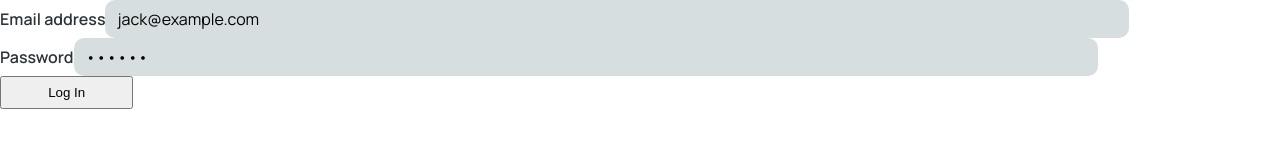
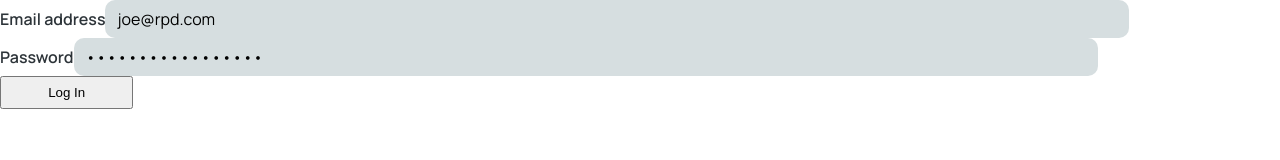
Before and after one commit to m-ly/react-call-taker-guide, a React (Vite) app: page /login in a window 1280 px wide. Shown: the top 160 px of the page. Built offline with nearby package versions, Linux system fonts and the light colour scheme.

Commit message:
added login/logout capability

```diff
--- a/src/App.jsx
+++ b/src/App.jsx
@@ -8,7 +8,9 @@ import { BrowserRouter as Router, Routes, Route } from "react-router-dom";
 import AppLayout from "./components/AppLayout.jsx";
 import Login from "./pages/Login.jsx";
 import Admin from "./pages/Admin.jsx";
+import CallGuideForm from "./components/CallGuideForm.jsx";
 import { Toaster } from "react-hot-toast";
+import ProtectedRoutes from "./components/ProtectedRoutes.jsx";
 
 const queryClient = new QueryClient({
   defaultOptions: {
@@ -28,7 +30,14 @@ function App() {
             <Routes>
               <Route path="/" element={<AppLayout />} />
               <Route path="/login" element={<Login />} />
-              <Route path="/admin/*" element={<Admin />} />
+              <Route
+                path="/admin/*"
+                element={
+                  <ProtectedRoutes>
+                    <Admin />
+                  </ProtectedRoutes>
+                }
+              />
             </Routes>
           </Router>
         </AuthProvider>
--- a/src/components/AppLayout.jsx
+++ b/src/components/AppLayout.jsx
@@ -6,7 +6,7 @@ import Container from "./Container";
 import CallGuideForm from "./CallGuideForm";
 import Header from "./Header";
 
-export default function AppLayout() {
+export default function AppLayout({ children }) {
   const {
     isLoading,
     data: callTypes,
@@ -21,9 +21,12 @@ export default function AppLayout() {
 
   return (
     <main>
-      <Header /> <SideBar callTypes={callTypes} />
+      <Header />
+      <SideBar callTypes={callTypes} />
+
       <Container>
         <CallGuideForm callTypes={callTypes} />
+        {children}
       </Container>
     </main>
   );
--- a/src/components/Header.jsx
+++ b/src/components/Header.jsx
@@ -1,9 +1,12 @@
 import { Link } from "react-router-dom";
 import road from "../assets/road-3.png";
-import { useAuth } from "../context/AuthContext";
+import { useUser } from "../features/authentication/useUser";
+import { useLogout } from "../features/authentication/useLogout";
 
 function Header() {
-  const { isAuthenticated } = useAuth();
+  const userData = useUser();
+  const { logOut, isLoading } = useLogout();
+  console.log(userData);
 
   return (
     <header>
@@ -12,10 +15,15 @@ function Header() {
         <img src={road} alt="road" className="" width="40px" />
       </div>
       <span className="headerNav">
-        {isAuthenticated ? (
-          <Link className="link" to="/admin">
-            Admin
-          </Link>
+        {userData.user ? (
+          <>
+            <Link className="link" to="/admin">
+              Admin
+            </Link>
+            <button className="link" onClick={logOut}>
+              Logout
+            </button>
+          </>
         ) : (
           <Link className="link" to="/login">
             Log In
--- /dev/null
+++ b/src/components/ProtectedRoutes.jsx
@@ -0,0 +1,21 @@
+import { useNavigate } from "react-router-dom";
+import { useUser } from "../features/authentication/useUser";
+import { useEffect } from "react";
+
+function ProtectedRoutes({ children }) {
+  const { user, isLoading } = useUser();
+  const navigate = useNavigate();
+
+  useEffect(
+    function () {
+      if (!user) navigate("/login");
+    },
+    [user, navigate]
+  );
+
+  if (isLoading) return <h1>Loading</h1>;
+
+  return children;
+}
+
+export default ProtectedRoutes;
--- a/src/context/AuthContext.jsx
+++ b/src/context/AuthContext.jsx
@@ -1,8 +1,8 @@
 import { createContext, useContext, useReducer } from "react";
 
 const USER = {
-  name: "Jack",
-  email: "jack@example.com",
+  name: "joe@rpd.com",
+  email: "Secretp@assword123",
   password: "qwerty",
   isAdmin: true,
 };
--- /dev/null
+++ b/src/features/authentication/useLogin.js
@@ -0,0 +1,21 @@
+import { useMutation } from "@tanstack/react-query";
+import { login as loginApi } from "../../services/apiAuth";
+import { useNavigate } from "react-router-dom";
+import toast from "react-hot-toast";
+
+export function useLogin() {
+  const navigate = useNavigate();
+  const { mutate: login, isLoading } = useMutation({
+    mutationFn: ({ email, password }) => loginApi({ email, password }),
+    onSuccess: (user) => {
+      console.log(user);
+      navigate("/");
+    },
+    onError: (err) => {
+      console.log("ERROR", err.message);
+      toast.error(err.message);
+    },
+  });
+
+  return { login, isLoading };
+}
--- /dev/null
+++ b/src/features/authentication/useLogout.js
@@ -0,0 +1,19 @@
+import { useNavigate } from "react-router-dom";
+import { logOut as logOutApi } from "../../services/apiAuth";
+import { useMutation, useQueryClient } from "@tanstack/react-query";
+import { toast } from "react-hot-toast";
+
+export function useLogout() {
+  const navigate = useNavigate();
+  const queryClient = useQueryClient();
+  const { mutate: logOut, isLoading } = useMutation({
+    mutationFn: logOutApi,
+    onSuccess: () => {
+      queryClient.removeQueries();
+      navigate("/", { replace: true });
+    },
+    onError: (err) => toast.error(err.message),
+  });
+
+  return { logOut, isLoading };
+}
--- /dev/null
+++ b/src/features/authentication/useUser.js
@@ -0,0 +1,11 @@
+import { useQuery } from "@tanstack/react-query";
+import { getCurrentUser } from "../../services/apiAuth";
+
+export function useUser() {
+  const { isLoading, data: user } = useQuery({
+    queryKey: ["user"],
+    queryFn: getCurrentUser,
+  });
+
+  return { isLoading, user };
+}
--- a/src/pages/Login.jsx
+++ b/src/pages/Login.jsx
@@ -1,25 +1,17 @@
-import { useEffect, useState } from "react";
-import { useNavigate } from "react-router-dom";
-import { useAuth } from "../context/AuthContext";
+import { useState } from "react";
+import { useLogin } from "../features/authentication/useLogin";
 
 export default function Login() {
-  const navigate = useNavigate();
-  const [email, setEmail] = useState("jack@example.com");
-  const [password, setPassword] = useState("qwerty");
-  const { login, isAuthenticated } = useAuth();
+  const [email, setEmail] = useState("joe@rpd.com");
+  const [password, setPassword] = useState("SecretP@ssword123");
+  const { isLoading, login } = useLogin();
 
   function handleLogin(e) {
     e.preventDefault();
+    if (!email || !password) return;
 
-    if (email && password) login(email, password);
+    login({ email, password });
   }
-
-  useEffect(
-    function () {
-      if (isAuthenticated) navigate("/", { replace: true });
-    },
-    [isAuthenticated, navigate]
-  );
 
   return (
     <main className="logInForm">
@@ -31,6 +23,7 @@ export default function Login() {
             id="email"
             onChange={(e) => setEmail(e.target.value)}
             value={email}
+            disabled={isLoading}
           />
         </div>
 
@@ -41,6 +34,7 @@ export default function Login() {
             id="password"
             onChange={(e) => setPassword(e.target.value)}
             value={password}
+            disabled={isLoading}
           />
         </div>
 
--- /dev/null
+++ b/src/services/apiAuth.js
@@ -0,0 +1,31 @@
+import toast from "react-hot-toast";
+import supabase from "./supabase";
+
+export async function login({ email, password }) {
+  let { data, error } = await supabase.auth.signInWithPassword({
+    email: email,
+    password: password,
+  });
+
+  if (error) throw new Error(error.message);
+
+  return data;
+}
+
+export async function getCurrentUser() {
+  const { data: session } = await supabase.auth.getSession();
+
+  if (!session.session) return null;
+
+  const { data, error } = await supabase.auth.getUser();
+
+  if (error) toast.error(error.message);
+
+  return data.user;
+}
+
+export async function logOut() {
+  const { error } = await supabase.auth.signOut();
+
+  if (error) toast.error(error.message);
+}
```
